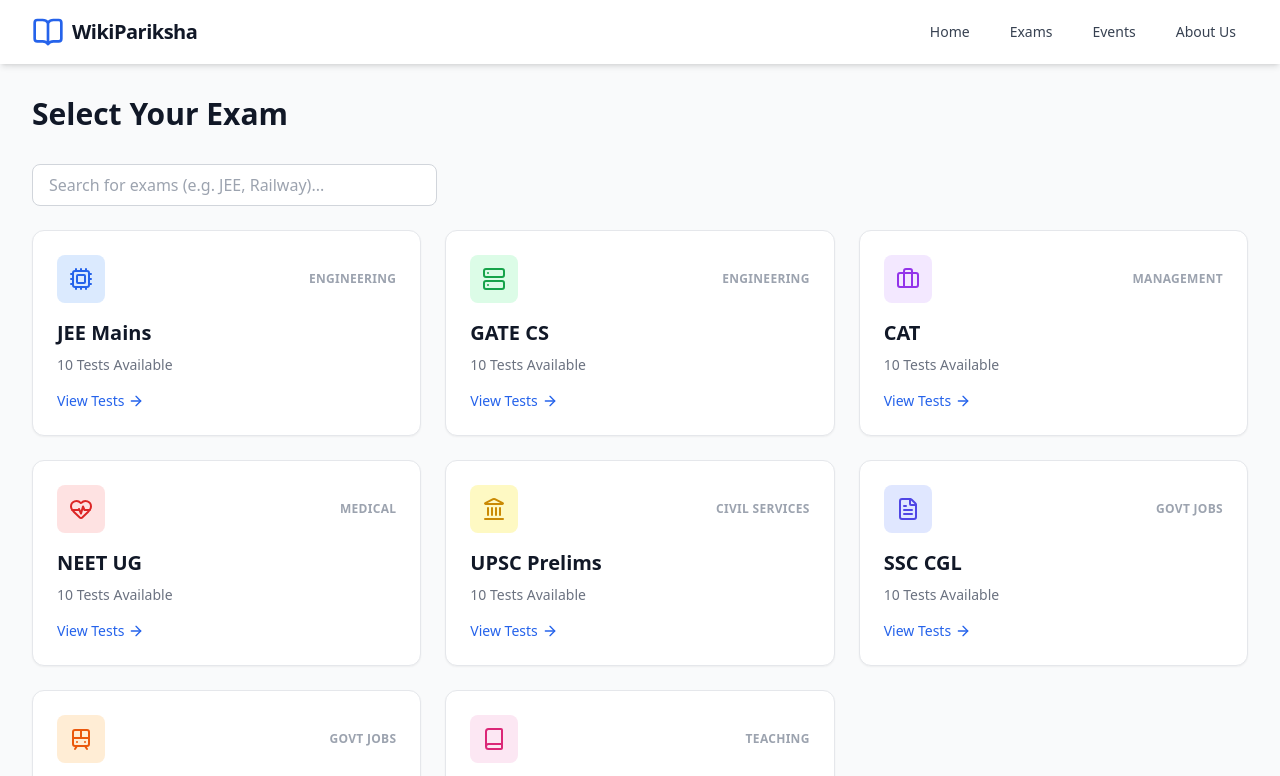
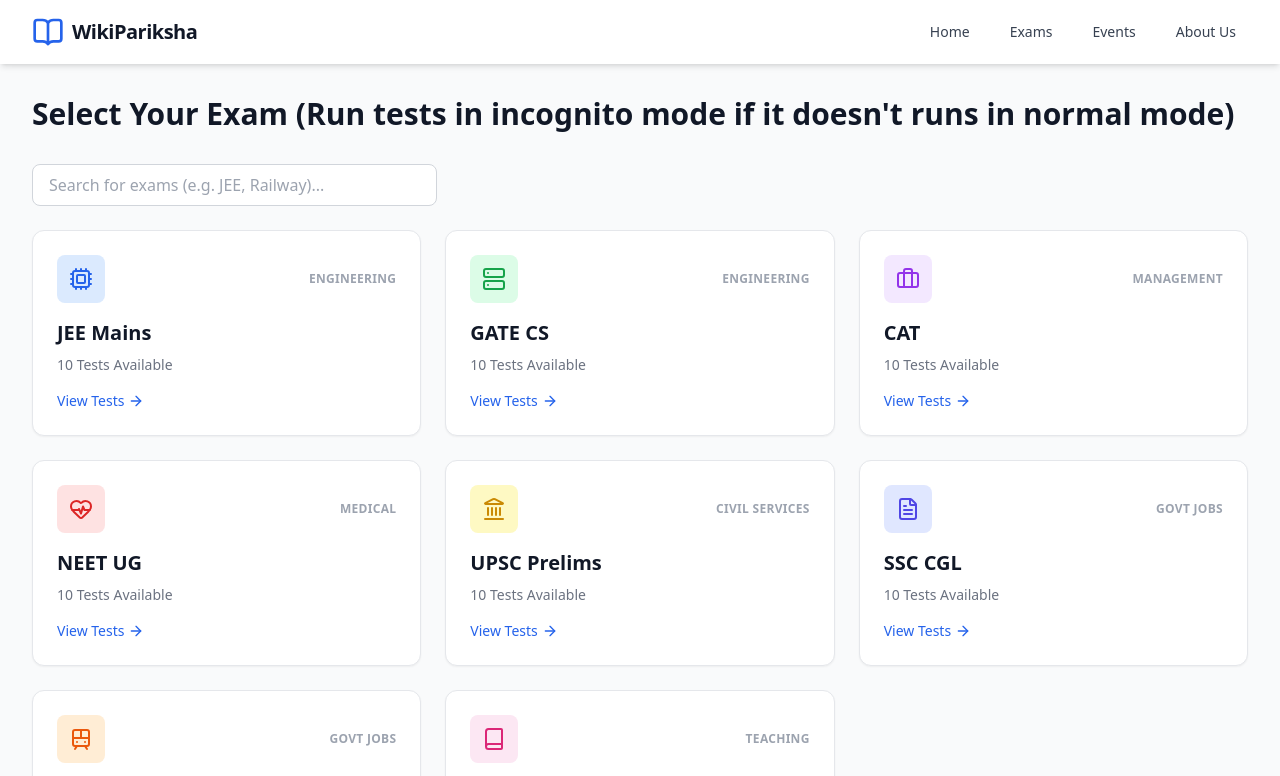
Before and after one commit to satendra2729/wikipariksha, a plain HTML site: page index.html in a window 1280 px wide. Both pictures are taken after a click on the button "Exams". Shown: the top 776 px of the page. Drawn offline with nearby package versions, Linux system fonts and the light colour scheme.

Commit message:
Update index.html

```diff
--- a/index.html
+++ b/index.html
@@ -123,7 +123,7 @@
 
        <!-- 2. EXAMS TAB -->
        <div id="exams" class="tab-content">
-           <h2 class="text-3xl font-bold text-gray-900 mb-8">Select Your Exam</h2>
+           <h2 class="text-3xl font-bold text-gray-900 mb-8">Select Your Exam (Run tests in incognito mode if it doesn't runs in normal mode)</h2>
 
            <!-- Search/Filter -->
            <div class="mb-6">
```
